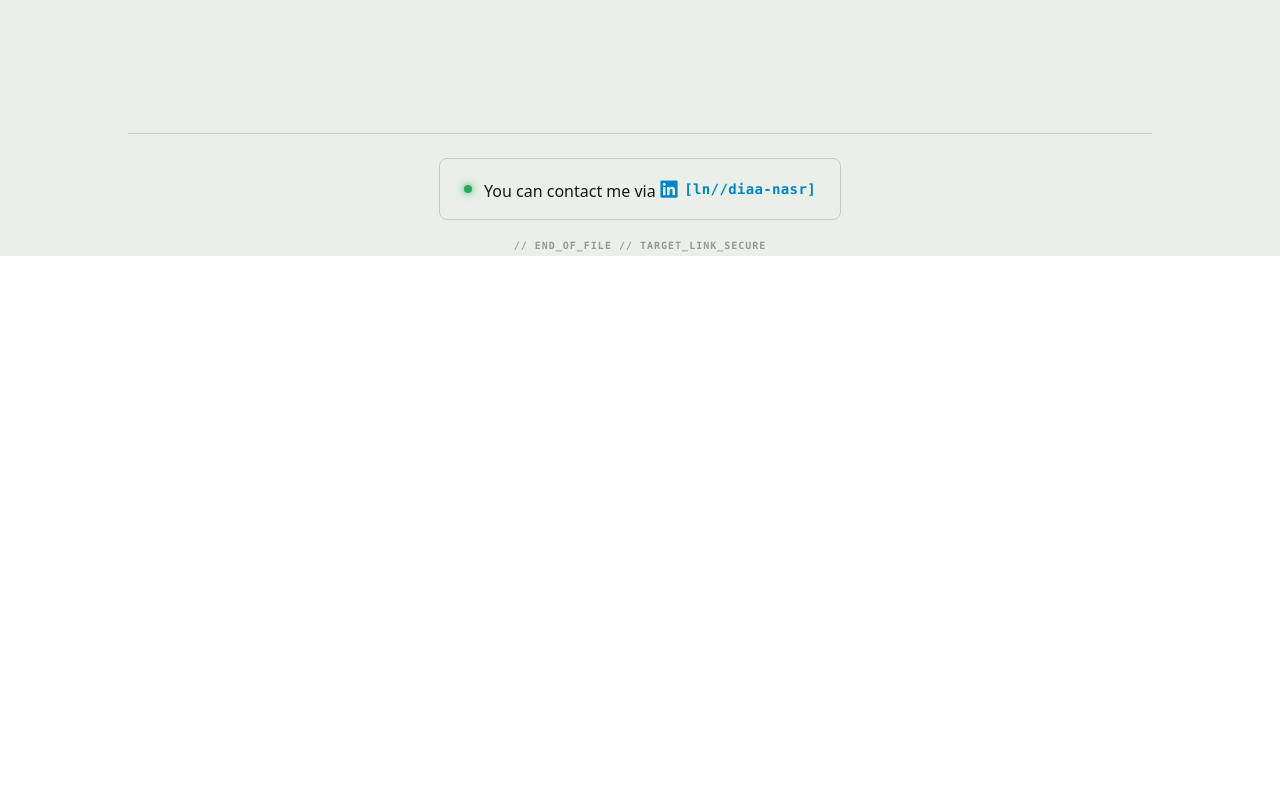
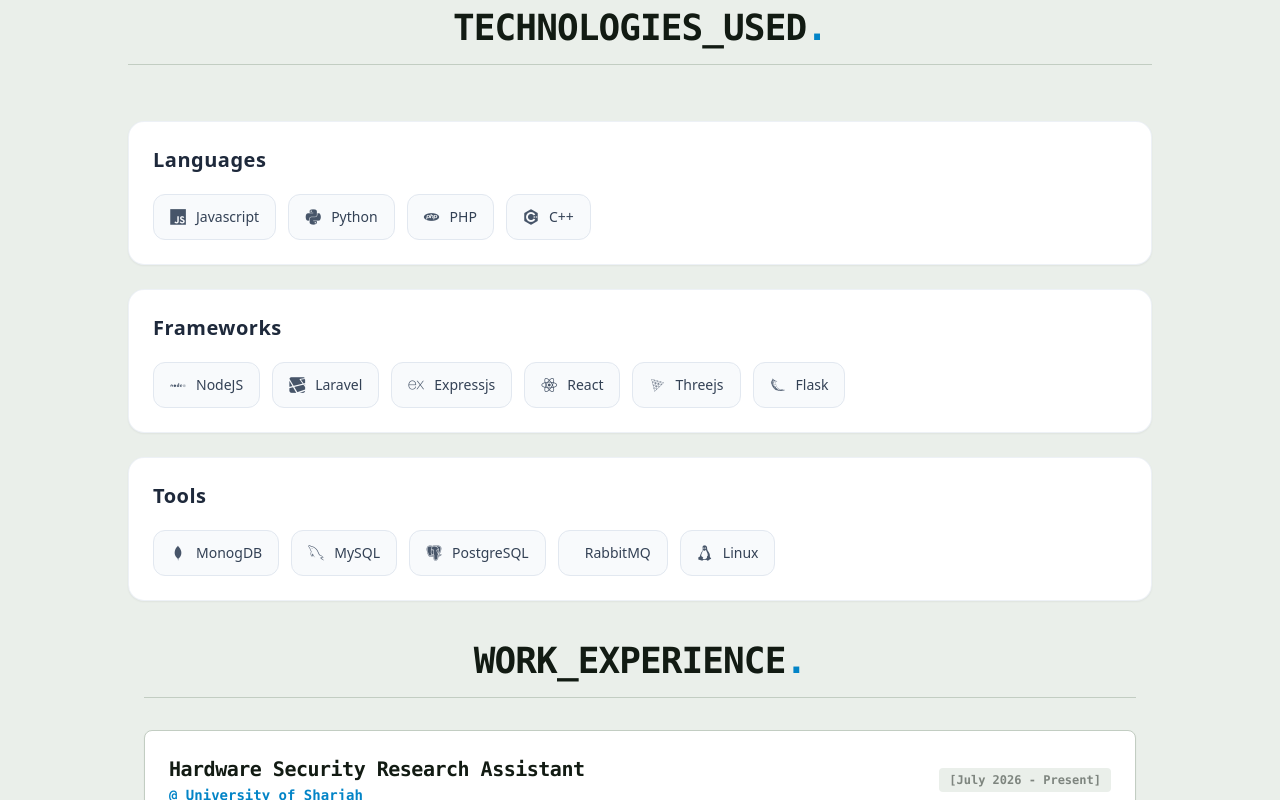
Before and after one commit to Diaa-I/portfolio, a React (Vite) app: page /#/dev in a window 1280 px wide. Shown: the part 1440-2240 px from the top of the page. Before the commit the page ends 1696 px from the top, so only its background shows below. Built offline with nearby package versions, Linux system fonts and the light colour scheme; no server answers; the database is empty.

Commit message:
Dev has offline support
If supabase is offline

```diff
--- /dev/null
+++ b/data/langauges.data.js
@@ -0,0 +1,182 @@
+export const DevLanguagesData = [
+  {
+    title: "Javascript",
+    categoryID: 1,
+    logo: "devicon-javascript-plain",
+    id: 1,
+  },
+  {
+    title: "Python",
+    categoryID: 1,
+    logo: "devicon-python-plain",
+    id: 2,
+  },
+  {
+    title: "PHP",
+    categoryID: 1,
+    logo: "devicon-php-plain",
+    id: 3,
+  },
+  {
+    title: "C++",
+    categoryID: 1,
+    logo: "devicon-cplusplus-plain",
+    id: 4,
+  },
+  {
+    title: "NodeJS",
+    categoryID: 2,
+    logo: "devicon-nodejs-plain-wordmark",
+    id: 6,
+  },
+  {
+    title: "Laravel",
+    categoryID: 2,
+    logo: "devicon-laravel-plain",
+    id: 7,
+  },
+  {
+    title: "Expressjs",
+    categoryID: 2,
+    logo: "devicon-express-original",
+    id: 8,
+  },
+  {
+    title: "React",
+    categoryID: 2,
+    logo: "devicon-react-plain",
+    id: 9,
+  },
+  {
+    title: "Threejs",
+    categoryID: 2,
+    logo: "devicon-threejs-original",
+    id: 10,
+  },
+  {
+    title: "Flask",
+    categoryID: 2,
+    logo: "devicon-flask-plain",
+    id: 11,
+  },
+  {
+    title: "MonogDB",
+    categoryID: 3,
+    logo: "devicon-mongodb-plain",
+    id: 12,
+  },
+  {
+    title: "MySQL",
+    categoryID: 3,
+    logo: "devicon-mysql-plain",
+    id: 13,
+  },
+  {
+    title: "PostgreSQL",
+    categoryID: 3,
+    logo: "devicon-postgresql-plain",
+    id: 14,
+  },
+  {
+    title: "RabbitMQ",
+    categoryID: 3,
+    logo: "devicon-rabbitmq-original",
+    id: 15,
+  },
+  {
+    title: "Linux",
+    categoryID: 3,
+    logo: "devicon-linux-plain",
+    id: 16,
+  },
+];
+export const DevLanguagesCategories = [
+  { id: 1, title: "Languages" },
+  { id: 2, title: "Frameworks"},
+  { id: 3, title: "Tools"},
+];
+
+export const SecLanguagesData = [
+  {
+    title: "Javascript",
+    categoryID: 1,
+    logo: "devicon-javascript-plain",
+    id: 1,
+  },
+  {
+    title: "Python",
+    categoryID: 1,
+    logo: "devicon-python-plain",
+    id: 2,
+  },
+  {
+    title: "PHP",
+    categoryID: 1,
+    logo: "devicon-php-plain",
+    id: 3,
+  },
+  {
+    title: "C++",
+    categoryID: 1,
+    logo: "devicon-cplusplus-plain",
+    id: 4,
+  },
+  {
+    title: "Raspberry PI",
+    categoryID: 2,
+    logo: "devicon-raspberrypi-plain",
+    id: 5,
+  },
+  {
+    title: "Arduino",
+    categoryID: 2,
+    logo: "devicon-arduino-plain",
+    id: 6,
+  },
+  {
+    title: "Wireshark",
+    categoryID: 2,
+    logo: "devicon-wireshark-original",
+    id: 7,
+  },
+  {
+    title: "Linux",
+    categoryID: 2,
+    logo: "devicon-linux-plain",
+    id: 8,
+  },
+  {
+    title: "STM32",
+    categoryID: 2,
+    logo: "devicon-linux-plain",
+    id: 9,
+  },
+  {
+    title: "Nmap",
+    categoryID: 2,
+    logo: "devicon-linux-plain",
+    id: 10,
+  },
+  {
+    title: "Gobuster",
+    categoryID: 2,
+    logo: "devicon-linux-plain",
+    id: 11,
+  },
+  {
+    title: "Ffuf",
+    categoryID: 2,
+    logo: "devicon-linux-plain",
+    id: 12,
+  },
+  {
+    title: "Metasploit Framework",
+    categoryID: 2,
+    logo: "devicon-linux-plain",
+    id: 13,
+  },
+];
+export const SecLanguagesCategories = [
+  { id: 1, title: "Languages" },
+  { id: 2, title: "Tools"},
+];
--- a/src/Components/Projects/Projects.jsx
+++ b/src/Components/Projects/Projects.jsx
@@ -2,8 +2,9 @@ import { useEffect, useLayoutEffect, useRef, useState } from "react";
 import Card from "../Cards/ProjectCard";
 import Modal from "./ProjectModal";
 import { supabase } from "../../supabase";
+import ProjectsData from "../../../data/projects.data"
 
-export default function Projects({ setHasLoaded }) {
+export default function Projects({ setHasLoaded, isSupabaseUsed }) {
   const [projectDisplayed, setProjectDisplayed] = useState("");
   const [projectsData, setProjectsData] = useState(null);
   const modal = useRef();
@@ -18,6 +19,8 @@ export default function Projects({ setHasLoaded }) {
   }
   useLayoutEffect(() => {
     async function loadAllProjects() {
+      if (isSupabaseUsed) {
+        console.log("inside")
         const { data: prjData, error: prjError } = await supabase
           .from("projects")
           .select("*")
@@ -27,6 +30,11 @@ export default function Projects({ setHasLoaded }) {
           return;
         }
         setProjectsData(prjData);
+      }
+      else{
+        setProjectsData(ProjectsData);
+      }
+
       setHasLoaded((oldData) => ({ ...oldData, Projects: true }));
     }
     loadAllProjects();
--- a/src/Components/WorkExperience/WorkExperience.jsx
+++ b/src/Components/WorkExperience/WorkExperience.jsx
@@ -2,10 +2,11 @@ import { useLayoutEffect, useState } from "react";
 import WorkExperienceData from "../../../data/work_experience.data";
 import { supabase } from "../../supabase";
 
-export default function WorkExperience({ setHasLoaded }) {
+export default function WorkExperience({ setHasLoaded, isSupabaseUsed }) {
   const [workExperienceData, setWorkExperienceData] = useState(null);
   useLayoutEffect(() => {
     async function loadAllWorkExperience() {
+      if(isSupabaseUsed){
       const { data: wrkData, error: wrkError } = await supabase
         .from("work_experience")
         .select("*")
@@ -15,7 +16,11 @@ export default function WorkExperience({ setHasLoaded }) {
         return;
       }
       setWorkExperienceData(wrkData);
-      setHasLoaded((oldData) => ({ ...oldData, Work_Experience: true }));
+    }
+    else{
+      setWorkExperienceData(WorkExperienceData)
+    }
+    setHasLoaded((oldData) => ({ ...oldData, Work_Experience: true }));
     }
     loadAllWorkExperience();
   }, []);
--- a/src/Components/Writeups/Walkthrough.jsx
+++ b/src/Components/Writeups/Walkthrough.jsx
@@ -5,7 +5,7 @@ import remarkGfm from "remark-gfm";
 import { supabase } from "../../supabase";
 import remarkFootnotes from "remark-footnotes";
 
-export default function Walkthrough() {
+export default function Walkthrough({isSupabaseUsed}) {
   const { title } = useParams();
 
   const [writeup, setWriteup] = useState(null);
--- a/src/Development.jsx
+++ b/src/Development.jsx
@@ -7,7 +7,7 @@ import Nav from "./Components/Nav/Nav";
 import SpiningLoader from "./Components/Loader/SpiningLoader";
 import ContactMe from "./Components/ContactMe/ContactMe";
 import { useState } from "react";
-export default function Development({  }) {
+export default function Development({ isSupabaseUsed }) {
   const [hasloaded, setHasLoaded] = useState({
     Projects: false,
     Languages: false,
@@ -49,13 +49,13 @@ export default function Development({  }) {
         }
         id="Projects"
       >
-        <Projects setHasLoaded={setHasLoaded} />
+        <Projects setHasLoaded={setHasLoaded} isSupabaseUsed={isSupabaseUsed} />
       </div>
       <div className={defaultCssClasses} id="Languages">
-        <Languages page="DEV" setHasLoaded={setHasLoaded} />
+        <Languages page="DEV" setHasLoaded={setHasLoaded} isSupabaseUsed={isSupabaseUsed} />
       </div>
       <div className={defaultCssClasses} id="workExperience">
-        <WorkExperience setHasLoaded={setHasLoaded} />
+        <WorkExperience setHasLoaded={setHasLoaded} isSupabaseUsed={isSupabaseUsed} />
       </div>
 
       <div
@@ -68,7 +68,7 @@ export default function Development({  }) {
         <CV />
       </div>
       <div className={defaultCssClasses} id="ContactMe">
-        <ContactMe page={"DEV"} />
+        <ContactMe page={"DEV"}  />
       </div>
     </>
   );
--- a/src/Security.jsx
+++ b/src/Security.jsx
@@ -10,7 +10,7 @@ import ResearchPapers from "./Components/ResearchPapers/ResearchPapers";
 import SpiningLoader from "./Components/Loader/SpiningLoader";
 import ContactMe from "./Components/ContactMe/ContactMe";
 
-export default function Security({}) {
+export default function Security({ isSupabaseUsed }) {
   const [hasloaded, setHasLoaded] = useState({
     // Projects: false,
     Languages: false,
@@ -53,12 +53,12 @@ export default function Security({}) {
       {isStillLoading && <SpiningLoader />}
 
       <Nav navList={navList} page={"SEC"} />
-      <Writeups setHasLoaded={setHasLoaded} />
+      <Writeups setHasLoaded={setHasLoaded} isSupabaseUsed={isSupabaseUsed} />
       {/* <VulnerabilitiesDisclosures /> */}
       {/* <Certificates /> */}
       {/* <ResearchPapers /> */}
       <div className={defaultCssClasses} id="Languages">
-        <Languages page="SEC" setHasLoaded={setHasLoaded} />
+        <Languages page="SEC" setHasLoaded={setHasLoaded} isSupabaseUsed={isSupabaseUsed} />
       </div>
       <div className={defaultCssClasses} id="ContactMe">
         <ContactMe page={"SEC"} />
--- a/src/main.jsx
+++ b/src/main.jsx
@@ -1,4 +1,4 @@
-import React from "react";
+import React, { useLayoutEffect, useState } from "react";
 import ReactDOM from "react-dom/client";
 import App from "./App.jsx";
 import "./index.css";
@@ -8,19 +8,41 @@ import Security from "./Security.jsx";
 import Writeups from "./Components/Writeups/Writeups.jsx";
 import Walkthrough from "./Components/Writeups/Walkthrough.jsx";
 import ThreeD from "./ThreeD.jsx";
+import { supabase } from "./supabase";
+
+function MainApp() {
+  // By Default use Supabase unless it is offline
+  const [isSupabaseUsed, setIsSupabaseUsed] = useState(false);
+  useLayoutEffect(() => {
+    async function checkIsSupabaseUp() {
+      const { data: prjData, error: prjError } = await supabase
+        .from("projects")
+        .select("*")
+        .order("id", { ascending: true });
+      if (prjError) {
+        setIsSupabaseUsed(false)
+      }
+    }
+    checkIsSupabaseUp();
+  }, []);
+  console.log(isSupabaseUsed)
+  return (
+    <HashRouter>
+      <Routes>
+        <Route path="/" element={<App  />} />
+        <Route path="/dev" element={<Development isSupabaseUsed={isSupabaseUsed} />} />
+        <Route path="/threeD" element={<ThreeD  />} />
+        <Route path="/sec" element={<Security isSupabaseUsed={isSupabaseUsed} />}>
+          {/* <Route path="/writeups" element={<Writeups />} /> */}
+        </Route>
+        <Route path="/sec/writeups/:title" element={<Walkthrough isSupabaseUsed={isSupabaseUsed} />} />
+      </Routes>
+    </HashRouter>
+  );
+}
 
 ReactDOM.createRoot(document.getElementById("root")).render(
   // <React.StrictMode>
-  <HashRouter>
-    <Routes>
-      <Route path="/" element={<App />} />
-      <Route path="/dev" element={<Development />} />
-      <Route path="/threeD" element={<ThreeD />} />
-      <Route path="/sec" element={<Security />}>
-        {/* <Route path="/writeups" element={<Writeups />} /> */}
-      </Route>
-        <Route path="/sec/writeups/:title" element={<Walkthrough />} />
-    </Routes>
-  </HashRouter>,
+  <MainApp />
   // </React.StrictMode>
-);
+,);
```
Also changed, not shown: src/Components/Languages/Languages.jsx (+18 -2 lines). Lines whose indentation alone changed are shown as unchanged.
